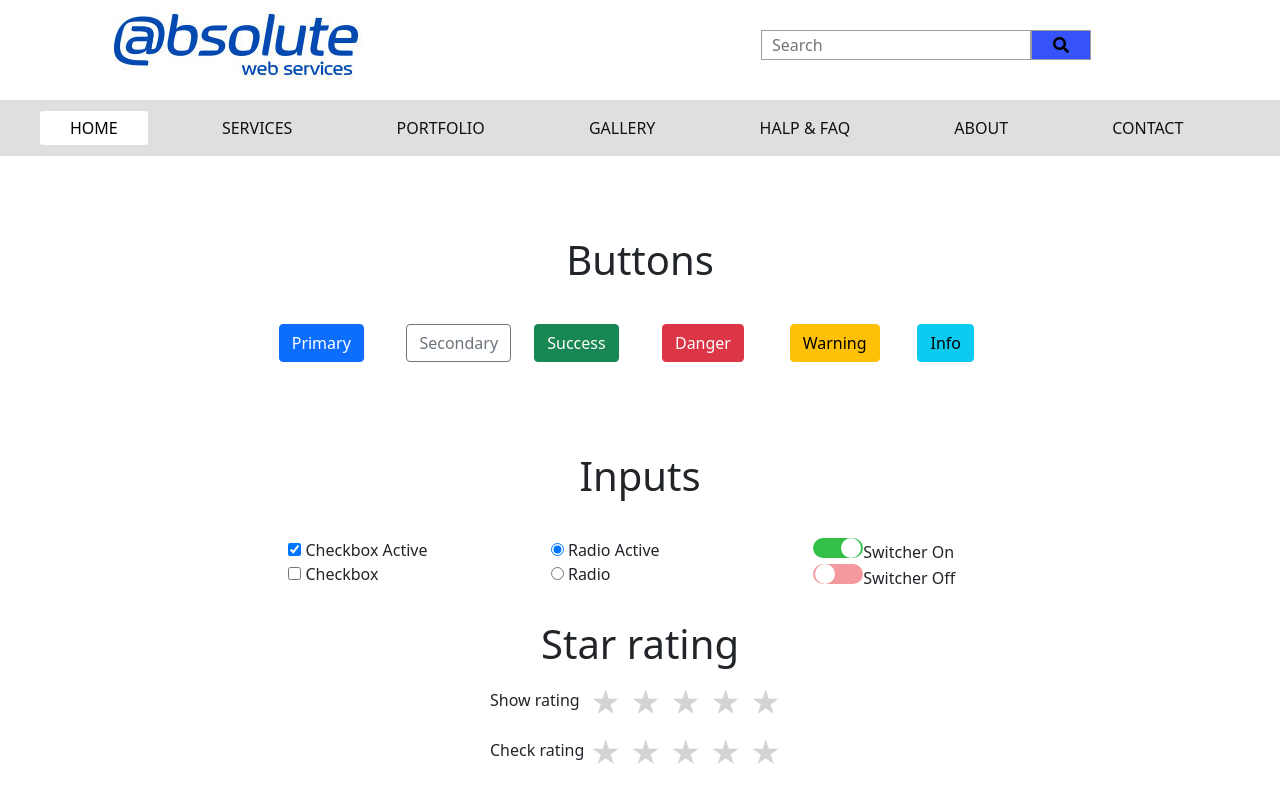
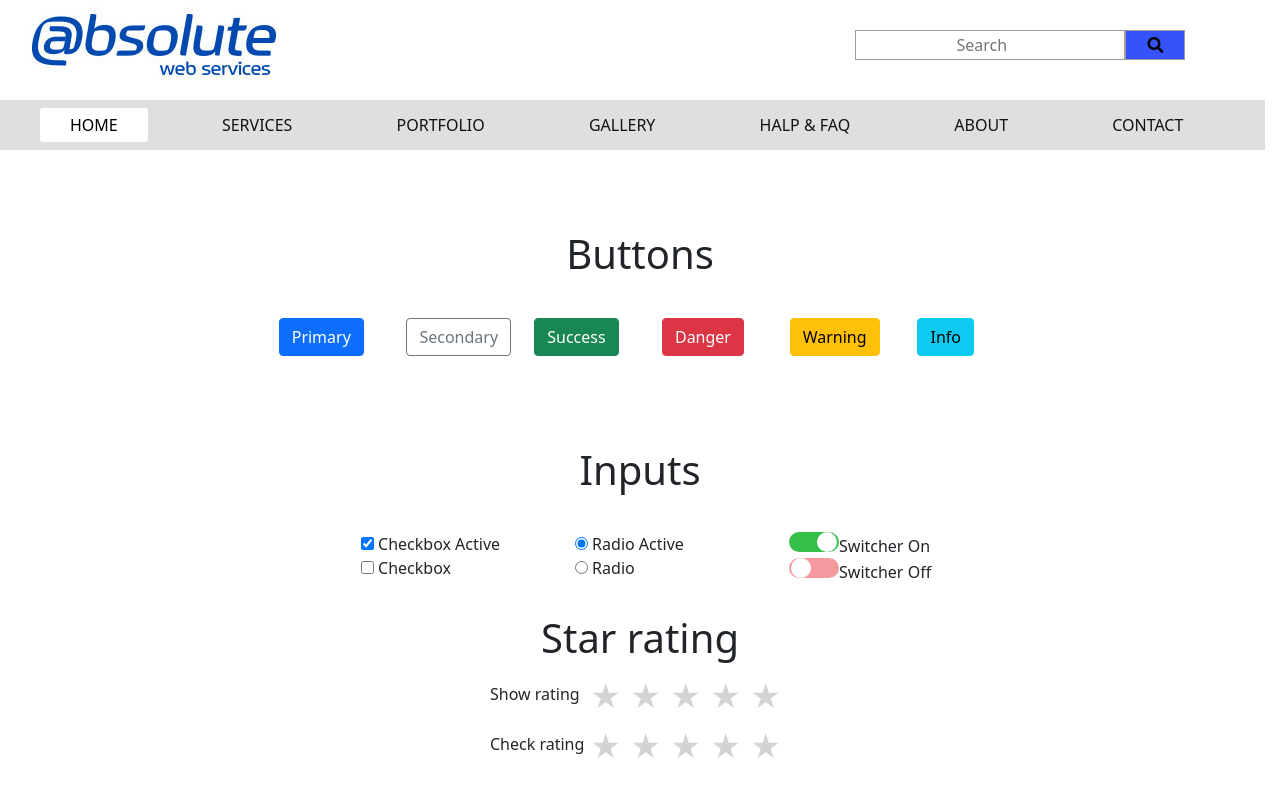
Before and after one commit to VladimirBorsuk/Absolute, a plain HTML site: page index.html in a window 1280 px wide. Shown: the top 800 px of the page. Drawn offline with Linux system fonts and the light colour scheme.

Commit message:
Правки

```diff
--- a/index.html
+++ b/index.html
@@ -14,9 +14,10 @@
 
 <body>
 
-
     <div class="hd-3">
-        <div class="container">
+        <header>
+            <div class='slide'>
+                <div id='some-block'>
                     <div class="row">
                         <div class="col">
                             <img src="images/img-1.jpg">
@@ -31,9 +32,7 @@
                         </div>
                     </div>
                 </div>
-        <header>
-            <div class="pos-f">
-                <nav class="navbar">
+                <nav class='navbar'>
                     <div class="top-menu">
                         <a href="" class="active">HOME</a>
                         <a href="">SERVICES</a>
@@ -43,11 +42,6 @@
                         <a href="">ABOUT</a>
                         <a href="">CONTACT</a>
                     </div>
-                    <button class="navbar-toggler" type="button" data-toggle="collapse"
-                        data-target="#navbarToggleExternalContent" aria-controls="navbarToggleExternalContent"
-                        aria-expanded="false" aria-label="Toggle navigation">
-                        <span class="navbar-toggler-icon"></span>
-                    </button>
                 </nav>
             </div>
         </header>
@@ -120,7 +114,7 @@
                     <div class="bg-4"><label class="switch">
                             <input type="checkbox" checked>
                             <span class="slider round"></span>
-                        </label>Switcher On
+                        </label>Switcher On<br>
                         <label class="switch">
                             <input type="checkbox">
                             <span class="slider round"></span>
@@ -329,9 +323,10 @@
                 </div>
             </div>
         </div>
-    </div>
+    </div> -->
 
 
+    <script src="script.js"></script>
     <script src="js/bootstrap.min.js"></script>
 </body>
 
--- /dev/null
+++ b/script.js
@@ -0,0 +1,8 @@
+window.onscroll = function(){
+    var some_block = document.getElementById('some-block');
+    var nav = document.querySelector('#some-block + .navbar');
+    if(window.pageYOffset > some_block.clientHeight)
+        nav.style.position = 'fixed';
+    else
+        nav.style.position = '';
+}
--- a/style.css
+++ b/style.css
@@ -1,6 +1,4 @@
-
     .menu__btn {
-    display: flex;
     align-items: center;
     position: absolute;
     top: 20px;
@@ -8,7 +6,6 @@
     width: 26px;
     height: 26px;
     cursor: pointer;
-    z-index: 1;
   }
 
   .menu__btn > span,
@@ -31,26 +28,22 @@
   }
 
   .menu__box {
-    display: block;
     position: fixed;
-    visibility: hidden;
     top: 0;
     left: -100%;
-    width: 300px;
-    height: 100%;
-    margin: 0;
-    padding: 80px 0;
-    list-style: none;
+    width: 150px;
+    padding: 0px;
     text-align: center;
     background-color: #ECEFF1;
     box-shadow: 1px 0px 6px rgba(0, 0, 0, .2);
+    z-index: 1;
   }
 
   .menu__item {
     display: block;
     color: #333;
     font-size: 20px;
-    font-weight: 600;
+    font-weight: 100;
     text-decoration: none;
   }
 
@@ -74,14 +67,18 @@
     text-align: center;
     padding: 5px 0 5px 0;
     margin-bottom: 80px;
+    width: 1265px;
+    top: 0px;
+    z-index: 1;
     }
 
 .bg input {
 width: 90%;
 height: 30px;
-padding-left: 10px;
+padding-left: 100px;
 border: 1px solid #9E9C9C;
 margin-bottom: 40px;
+margin-left: 15px;
  }
 
 .bg button {
@@ -91,10 +88,6 @@
 height: 30px;
 background:rgb(54, 83, 250);
 border: 1px solid #9E9C9C;
-}
-
-.hd-3 .bg {
-    margin-left: 250px;
 }
 
 h1 {
@@ -145,8 +138,8 @@
     width: 20px;
     left: 2px;
     background-color:white;
--webkit-transition: .4s;
-transition: .4s;
+    -webkit-transition: .4s;
+    transition: .4s;
 }
 
 input:checked + .slider {
@@ -169,6 +162,7 @@
 
 .bg-4 {
     margin: 30px;
+    white-space: nowrap;
 }
 
 .rating-area {
```
Lines whose indentation alone changed are shown as unchanged.
